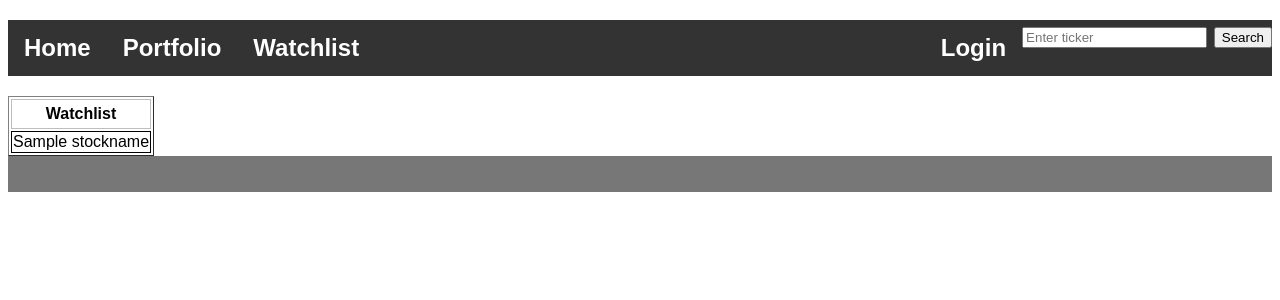
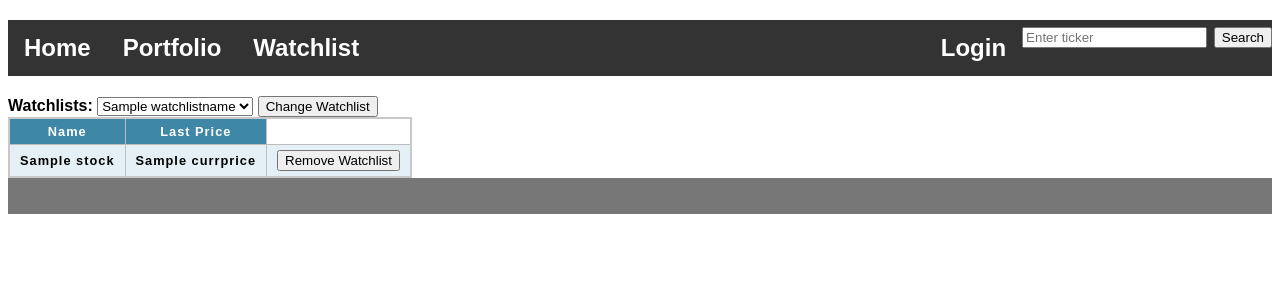
Before and after one commit to rywards/profstock, a Flask app: template templates/WatchList.html in a window 1280 px wide. Shown: the part 159-459 px from the top of the page. Run offline with Flask 2, Linux system fonts and the light colour scheme; the template is opened without the code that fills it: most values are stand-ins (such as "Sample title", 1, 10 or a date in 2020).

Commit message:
portfolio/watchlist naming functionality. can switch between different portfolios/watchlists for a registered user.

```diff
--- a/app.py
+++ b/app.py
@@ -37,14 +37,15 @@ oauth.register(
     server_metadata_url=f'https://{env.get("AUTH0_DOMAIN")}/.well-known/openid-configuration'
 )
 
-# function returns current user's information in JSON format
+# Function returns current user's information in JSON format.
 def session_info():
     sessioninfo = session.get('user')
     pretty=json.dumps(sessioninfo, indent=4)
     userinfo = json.loads(pretty)
     return userinfo
 
-# gets total value of stock
+# Function to get the initial purchase amount of a stock
+# based on the buydate.
 def stock_init_val(ticker, amount, buydate):
 
     print(ticker)
@@ -62,6 +63,22 @@ def stock_init_val(ticker, amount, buydate):
     buydate_value = buydate_info['close'] * amount
 
     return buydate_value
+
+# Function to get the current value of a portfolio holding
+def stock_curr_val(ticker, amount):
+    # getting the most recent stock data
+    print(ticker)
+    params = {
+    'access_key': 'b690ef1a94c38681861a3a78272a9c98'
+    }
+    route = 'http://api.marketstack.com/v1/tickers/' + ticker + '/eod/latest'
+
+    api_current = requests.get(route, params)
+    curr_info = api_current.json()
+
+    curr_val = curr_info['close'] * amount
+
+    return curr_val
 
 # function for calling api
 def stockAPI(ticker):
@@ -321,15 +338,50 @@ def portfolio():
         # get portfolio from sqlalchemy query
         existsconn = alcsession.query(userstocks).filter_by(portfolioid = uid).first()
         existsportfolio = alcsession.query(portfolios).filter_by(portfolioid = uid).all()
-        print(existsportfolio)
 
-        # adding or removing portfolio items
+        # Keeping track of portfolios for users
+        # Sets the active portfolio to the first index of portfolionames
+        portfolionames = []
+        for row in existsportfolio:
+            portfolionames.append(row[5])
+        try:
+            activeportfolio = portfolionames[0]
+        except:
+            activeportfolio = ""
+
+        # If the request type is a post request, go here.
         if (request.method == 'POST'):
 
           ticker = request.form['ticker']
           status = request.form['changelist']
           stockidexist = alcsession.query(stocks).filter_by(stockid = ticker).first()
           tickerexist = alcsession.query(stocks).filter_by(ticker = ticker).first()
+
+          if (status == "Change Portfolio"):
+              activeportfolio = ticker
+              getname = alcsession.query(portfolios).filter_by(portfolioid=uid,
+                                                                name=ticker).all()
+              data = []
+              curr_val = 0
+              for row in getname:
+                  stockdata = {}
+                  result = alcsession.query(stocks).filter_by(stockid=row.stockid).first()
+                  stockdata['stockid'] = row.stockid
+                  stockdata['stockname'] = result[2]
+                  stockdata['buydate'] = row.buydate
+                  stockdata['quantity'] = row.quantity
+                  stockdata['initvalue'] = row.initvalue
+                  stockdata['portname'] = row.name
+                  activeportfolio = row.name
+
+                  curr_val += stock_curr_val(result[1], row.quantity)
+
+                  data.append(stockdata)
+              #return render_template("portfolio.html")
+              return render_template("portfolio.html", data=data,
+                                                        curr_val=curr_val,
+                                                        portfolionames=portfolionames,
+                                                        activeportfolio=activeportfolio)
 
           if (status == "Remove Portfolio"):
               try:
@@ -347,40 +399,49 @@ def portfolio():
 
             # buydate must be strictly in Y-m-d format.
             # ex. 2015-12-25 (christmas 2015)
+
+            # Need to make sure input is correct or will get a bad request
             ticker = str(ticker)
             buydate = str(request.form['buydate'])
             quantity = int(request.form['quantity'])
+            portname = request.form['portname']
             initvalue = stock_init_val(ticker, quantity, buydate)
             portfadd = portfolios.insert().values(portfolioid=uid,
                                                  stockid=tickerexist[0],
                                                  buydate=buydate,
                                                  quantity=quantity,
-                                                 initvalue=initvalue)
+                                                 initvalue=initvalue,
+                                                 name=portname)
             alcsession.execute(portfadd)
             alcsession.commit()
             return redirect("/portfolio")
 
         if (request.method == 'GET'):
-
           data = []
+          curr_val = 0
           for row in existsportfolio:
               stockdata = {}
+              portname = alcsession.query(portfolios).filter_by(stockid=row.stockid, name=activeportfolio).first()
               result = alcsession.query(stocks).filter_by(stockid=row.stockid).first()
               stockdata['stockid'] = row.stockid
               stockdata['stockname'] = result[2]
               stockdata['buydate'] = row.buydate
               stockdata['quantity'] = row.quantity
               stockdata['initvalue'] = row.initvalue
-              print(stockdata)
+              curr_val += stock_curr_val(result[1], row.quantity)
+              print(curr_val)
 
               data.append(stockdata)
           #return render_template("portfolio.html")
-          return render_template("portfolio.html", data=data)
+          return render_template("portfolio.html", data=data,
+                                                    curr_val=curr_val,
+                                                    activeportfolio=activeportfolio,
+                                                    portfolionames=portfolionames)
     else:
         return redirect("/login")
 
 
-# get watchlist data for user
+# Handles call to watchlist endpoint
 @app.route("/watchlist", methods=['GET','POST'])
 def watchlist():
 
@@ -390,46 +451,47 @@ def watchlist():
     stocks = Table('stocks', metadata_obj, autoload_with=engine)
 
     if (session):
-
         userinfo = session_info()
         uid = userinfo['userinfo']['sub']
         name = userinfo['userinfo']['name']
         result = alcsession.query(users).filter_by(uid = uid).first()
         uid = result[0]
 
-        existswatch = alcsession.query(watchlists).filter_by(wid = uid).first()
-        if (not existswatch):
-            createconn = watchlists.insert().values(uid=uid,
-                                                    wid=uid,
-                                                    stockid=0)
-            alcsession.execute(createconn)
-            alcsession.commit()
 
         existswatch = alcsession.query(watchlists).filter_by(wid = uid).all()
 
-        watchlistdata = {}
+        # Keeping track of watchlists for users
+        # sets active watchlist as first index
+        watchlistnames = []
+        for row  in existswatch:
+            watchlistnames.append(row[3])
+
+        try:
+            activewatchlist = watchlistnames[0]
+        except:
+            activewatchlist = ""
+
 
         # this is used when the watchlist is being retrieved
         if (request.method == 'GET'):
-            ids = []
-            stocknames = []
+
+            data = []
             for row in existswatch:
-                jsonport = json.dumps(row._asdict(), indent=4)
-                jsonport = json.loads(jsonport)
-                watchlistdata['stockid'] = jsonport['stockid']
-                print(watchlistdata)
-                ids.append(watchlistdata['stockid'])
-
-            for e in range(len(ids)):
+                watchlistdata = {}
                 try:
-                    getname = alcsession.query(stocks).filter_by(stockid=ids[e]).first()
-                    stocknames.append(getname[2])
-
-                except TypeError:
+                    result = alcsession.query(watchlists).filter_by(stockid=row.stockid, name=activewatchlist).first()
+                    stockname = alcsession.query(stocks).filter_by(stockid=row.stockid).first()
+                    watchlistdata['stockid'] = result.stockid
+                    watchlistdata['stockname'] = stockname[2]
+                    stockeod = stockAPI(stockname[1])
+                    watchlistdata['currprice'] = stockeod['close']
+                    data.append(watchlistdata)
+                except:
                     continue
 
 
-            return render_template("WatchList.html",stocknames=stocknames)
+            return render_template("WatchList.html",data=data,
+                                                    watchlistnames=watchlistnames)
 
         # this is used when a stock is being added to the watchlist
         if (request.method == 'POST'):
@@ -438,23 +500,50 @@ def watchlist():
             status = request.form['changelist']
 
             tickerexist = alcsession.query(stocks).filter_by(ticker = ticker).first()
+            stockidexist = alcsession.query(stocks).filter_by(stockid = ticker).first()
+
+            # Sets the active watchlist to the ticker value
+            # Uses this to find the new active watchlist.
+            if (status == "Change Watchlist"):
+                activewatchlist = ticker
+                getname = alcsession.query(watchlists).filter_by(wid=uid,
+                                                                  name=ticker).all()
+                data = []
+                for row in getname:
+                    watchlistdata = {}
+                    result = alcsession.query(watchlists).filter_by(stockid=row.stockid, name=activewatchlist).first()
+                    stockname = alcsession.query(stocks).filter_by(stockid=row.stockid).first()
+                    watchlistdata['stockid'] = row.stockid
+                    watchlistdata['stockname'] = stockname[2]
+                    stockeod = stockAPI(stockname[1])
+                    watchlistdata['currprice'] = stockeod['close']
+                    data.append(watchlistdata)
+                #return render_template("portfolio.html")
+                return render_template("WatchList.html", data=data,
+                                                          watchlistnames=watchlistnames,
+                                                          activewatchlist=activewatchlist)
 
             if (status == "Remove Watchlist"):
-              watchlistremove = alcsession.query(watchlists).filter_by(uid=uid, stockid=tickerexist[0]).delete()
-              print(watchlistremove)
-              print("remove")
-              alcsession.commit()
-              return redirect("/watchlist")
+                try:
+                    portfremove = alcsession.query(watchlists).filter_by(wid=uid, stockid=tickerexist[0]).delete()
+                    alcsession.commit()
+                    return redirect("/watchlist")
+                except TypeError:
+                    portfremove = alcsession.query(watchlists).filter_by(wid=uid, stockid=stockidexist[0]).delete()
+                    alcsession.commit()
+                    return redirect("/watchlist")
 
-            print(tickerexist[0])
-            watchlistinsert = watchlists.insert().values(uid=uid,
+            if (status == "Add Watchlist"):
+                watchname = request.form['watchname']
+                watchlistinsert = watchlists.insert().values(uid=uid,
                                                    wid=uid,
-                                                   stockid=tickerexist[0])
-            alcsession.execute(watchlistinsert)
-            alcsession.commit()
+                                                   stockid=tickerexist[0],
+                                                   name=watchname)
+                alcsession.execute(watchlistinsert)
+                alcsession.commit()
+                return redirect("/watchlist")
 
-            #return render_template("WatchList.html",tickerexist=tickerexist)
-            return jsonify(tickerexist)
+            return render_template("WatchList.html",tickerexist=tickerexist)
 
     else:
         return redirect("/login")
--- a/static/style.css
+++ b/static/style.css
@@ -121,6 +121,48 @@ th {
 }
 
 
+.portfoliostats {
+  float: right;
+  font-weight: bold;
+  margin-right: 0px;
+  margin-left: auto;
+}
+
+.portfoliostats thead,
+tfoot {
+    background-color: #3f87a6;
+    color: #fff;
+}
+
+.portfoliostats tbody {
+    background-color: #e4f0f5;
+}
+
+.portfoliostats caption {
+    padding: 10px;
+    caption-side: bottom;
+}
+
+.portfoliostats table {
+
+    border-collapse: collapse;
+    border: 2px solid rgb(200, 200, 200);
+    letter-spacing: 1px;
+    font-family: sans-serif;
+    font-size: .8rem;
+}
+
+.portfoliostats td,
+th {
+    border: 1px solid rgb(190, 190, 190);
+    padding: 5px 10px;
+}
+
+.portfoliostats td {
+    text-align: center;
+}
+
+
 .list-item{
   padding: 10px;
   border: 2px solid black;
--- a/templates/WatchList.html
+++ b/templates/WatchList.html
@@ -34,14 +34,41 @@
     </h2>
   </div>
 
-      <table border="1">
-        <th>Watchlist</th>
+  <div class="tickerinfo">
+    <!-- Form to change active portfolio -->
+    <form action='/watchlist' method="post">
+    <label for="Change Watchlist">Watchlists: </label>
+      <select id="watchlists" name="ticker">
+          {% for name in watchlistnames %}
+          <option value="{{name}}">{{name}}</option>
+          {% endfor %}
+      </select>
+      <input type="submit" name="changelist" value="Change Watchlist"/>
+    </form>
+    <table>
+        <thead>
+          <tr>
+            <th>Name</th>
+            <th>Last Price</th>
+          </tr>
+        </thead>
         <tbody>
-          {% for name in stocknames %}
-          <tr><td> {{name}} </td></tr>
+          {% for stock in data %}
+            <tr>
+              <td>{{stock['stockname']}}</td>
+              <td>{{stock['currprice']}}</td>
+              <td>
+                <form action="/watchlist" method="post">
+                  <input type="hidden" name="ticker" value="{{stock['stockid']}}">
+                  <input type="submit" name="changelist" value="Remove Watchlist">
+                </form>
+              </td>
+
+            </tr>
           {% endfor %}
         </tbody>
-        </table>
+    </table>
+  </div>
 <footer>
     <p></p>
 </footer>
--- a/templates/index.html
+++ b/templates/index.html
@@ -45,8 +45,8 @@
               <table class = "topusers">
                 <thead>
                   <tr>
-                    <th>Top Users</th>
                     <th>Return %</th>
+                    <th>User</th>
                     <th>Position</th>
                   </tr>
                 </thead>
```
Also changed, not shown: templates/portfolio.html (+28 -10 lines), templates/stockinfo.html (+48 -20 lines).
